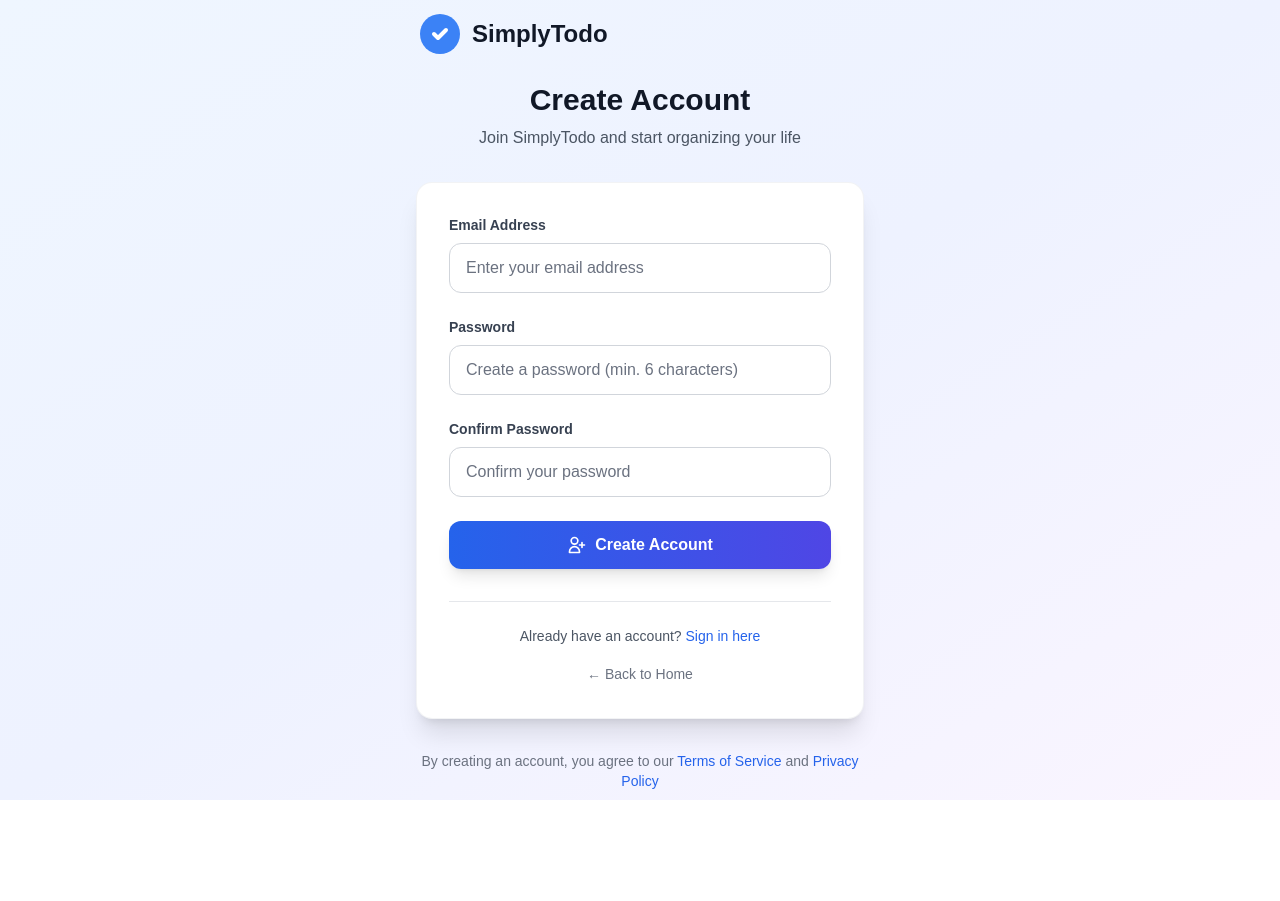
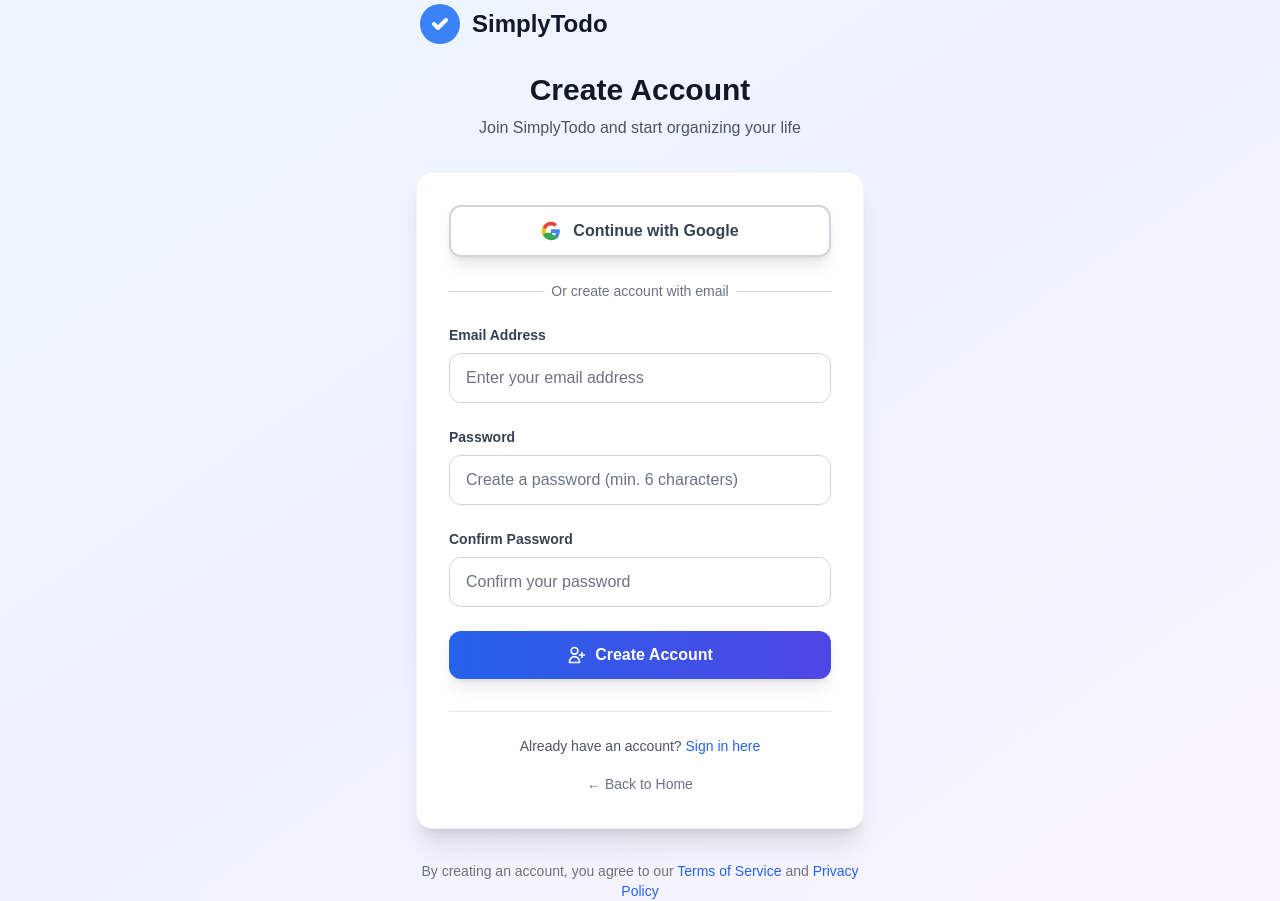
Before and after one commit to koozilla/todo-list, a Next.js app: page /auth/register in a window 1280 px wide. Before the commit the page ends 800 px from the top, so only its background shows below. Built offline with nearby package versions, Linux system fonts and the light colour scheme; no server answers.

Commit message:
feat: Add Google OAuth login functionality to login and register pages

```diff
--- a/src/app/auth/login/page.tsx
+++ b/src/app/auth/login/page.tsx
@@ -12,6 +12,7 @@
     password: ''
   })
   const [loading, setLoading] = useState(false)
+  const [googleLoading, setGoogleLoading] = useState(false)
   const [message, setMessage] = useState<{ type: 'success' | 'error'; text: string } | null>(null)
   const router = useRouter()
 
@@ -19,6 +20,35 @@
     const { name, value } = e.target
     setFormData(prev => ({ ...prev, [name]: value }))
     if (message) setMessage(null)
+  }
+
+  const handleGoogleSignIn = async () => {
+    setGoogleLoading(true)
+    setMessage(null)
+
+    try {
+      const result = await AuthService.signInWithGoogle()
+
+      if (result.success) {
+        setMessage({
+          type: 'success',
+          text: 'Redirecting to Google... 🔐'
+        })
+        // The redirect will happen automatically via Supabase
+      } else {
+        setMessage({
+          type: 'error',
+          text: result.error || 'Google sign-in failed'
+        })
+      }
+    } catch {
+      setMessage({
+        type: 'error',
+        text: 'An unexpected error occurred. Please try again.'
+      })
+    } finally {
+      setGoogleLoading(false)
+    }
   }
 
   const handleSubmit = async (e: React.FormEvent) => {
@@ -72,6 +102,46 @@
 
         {/* Login Form */}
         <div className="bg-white dark:bg-gray-800 rounded-2xl shadow-xl border border-gray-200/50 dark:border-gray-700/50 p-8">
+          {/* Google Sign-In Button */}
+          <button
+            type="button"
+            onClick={handleGoogleSignIn}
+            disabled={googleLoading}
+            className="w-full inline-flex items-center justify-center px-6 py-3 text-base font-semibold text-gray-700 dark:text-gray-200 bg-white dark:bg-gray-700 border-2 border-gray-300 dark:border-gray-600 hover:border-gray-400 dark:hover:border-gray-500 disabled:border-gray-200 dark:disabled:border-gray-700 rounded-xl shadow-lg hover:shadow-xl transition-all duration-200 transform hover:scale-105 focus:outline-none focus:ring-4 focus:ring-gray-300 dark:focus:ring-gray-600 disabled:cursor-not-allowed disabled:transform-none mb-6"
+          >
+            {googleLoading ? (
+              <>
+                <svg className="animate-spin -ml-1 mr-3 h-5 w-5 text-gray-700 dark:text-gray-200" xmlns="http://www.w3.org/2000/svg" fill="none" viewBox="0 0 24 24">
+                  <circle className="opacity-25" cx="12" cy="12" r="10" stroke="currentColor" strokeWidth="4"></circle>
+                  <path className="opacity-75" fill="currentColor" d="M4 12a8 8 0 018-8V0C5.373 0 0 5.373 0 12h4zm2 5.291A7.962 7.962 0 014 12H0c0 3.042 1.135 5.824 3 7.938l3-2.647z"></path>
+                </svg>
+                Connecting to Google...
+              </>
+            ) : (
+              <>
+                <svg className="w-5 h-5 mr-3" viewBox="0 0 24 24">
+                  <path fill="#4285F4" d="M22.56 12.25c0-.78-.07-1.53-.2-2.25H12v4.26h5.92c-.26 1.37-1.04 2.53-2.21 3.31v2.77h3.57c2.08-1.92 3.28-4.74 3.28-8.09z"/>
+                  <path fill="#34A853" d="M12 23c2.97 0 5.46-.98 7.28-2.66l-3.57-2.77c-.98.66-2.23 1.06-3.71 1.06-2.86 0-5.29-1.93-6.16-4.53H2.18v2.84C3.99 20.53 7.7 23 12 23z"/>
+                  <path fill="#FBBC05" d="M5.84 14.09c-.22-.66-.35-1.36-.35-2.09s.13-1.43.35-2.09V7.07H2.18C1.43 8.55 1 10.22 1 12s.43 3.45 1.18 4.93l2.85-2.22.81-.62z"/>
+                  <path fill="#EA4335" d="M12 5.38c1.62 0 3.06.56 4.21 1.64l3.15-3.15C17.45 2.09 14.97 1 12 1 7.7 1 3.99 3.47 2.18 7.07l3.66 2.84c.87-2.6 3.3-4.53 6.16-4.53z"/>
+                </svg>
+                Continue with Google
+              </>
+            )}
+          </button>
+
+          {/* Divider */}
+          <div className="relative mb-6">
+            <div className="absolute inset-0 flex items-center">
+              <div className="w-full border-t border-gray-300 dark:border-gray-600" />
+            </div>
+            <div className="relative flex justify-center text-sm">
+              <span className="px-2 bg-white dark:bg-gray-800 text-gray-500 dark:text-gray-400">
+                Or continue with email
+              </span>
+            </div>
+          </div>
+
           <form onSubmit={handleSubmit} className="space-y-6">
             <div>
               <label htmlFor="email" className="block text-sm font-semibold text-gray-700 dark:text-gray-300 mb-2">
--- a/src/app/auth/register/page.tsx
+++ b/src/app/auth/register/page.tsx
@@ -12,12 +12,42 @@
     confirmPassword: ''
   })
   const [loading, setLoading] = useState(false)
+  const [googleLoading, setGoogleLoading] = useState(false)
   const [message, setMessage] = useState<{ type: 'success' | 'error'; text: string } | null>(null)
 
   const handleChange = (e: React.ChangeEvent<HTMLInputElement>) => {
     const { name, value } = e.target
     setFormData(prev => ({ ...prev, [name]: value }))
     if (message) setMessage(null)
+  }
+
+  const handleGoogleSignIn = async () => {
+    setGoogleLoading(true)
+    setMessage(null)
+
+    try {
+      const result = await AuthService.signInWithGoogle()
+
+      if (result.success) {
+        setMessage({
+          type: 'success',
+          text: 'Redirecting to Google... 🔐'
+        })
+        // The redirect will happen automatically via Supabase
+      } else {
+        setMessage({
+          type: 'error',
+          text: result.error || 'Google sign-in failed'
+        })
+      }
+    } catch {
+      setMessage({
+        type: 'error',
+        text: 'An unexpected error occurred. Please try again.'
+      })
+    } finally {
+      setGoogleLoading(false)
+    }
   }
 
   const handleSubmit = async (e: React.FormEvent) => {
@@ -67,6 +97,46 @@
 
         {/* Registration Form */}
         <div className="bg-white dark:bg-gray-800 rounded-2xl shadow-xl border border-gray-200/50 dark:border-gray-700/50 p-8">
+          {/* Google Sign-In Button */}
+          <button
+            type="button"
+            onClick={handleGoogleSignIn}
+            disabled={googleLoading}
+            className="w-full inline-flex items-center justify-center px-6 py-3 text-base font-semibold text-gray-700 dark:text-gray-200 bg-white dark:bg-gray-700 border-2 border-gray-300 dark:border-gray-600 hover:border-gray-400 dark:hover:border-gray-500 disabled:border-gray-200 dark:disabled:border-gray-700 rounded-xl shadow-lg hover:shadow-xl transition-all duration-200 transform hover:scale-105 focus:outline-none focus:ring-4 focus:ring-gray-300 dark:focus:ring-gray-600 disabled:cursor-not-allowed disabled:transform-none mb-6"
+          >
+            {googleLoading ? (
+              <>
+                <svg className="animate-spin -ml-1 mr-3 h-5 w-5 text-gray-700 dark:text-gray-200" xmlns="http://www.w3.org/2000/svg" fill="none" viewBox="0 0 24 24">
+                  <circle className="opacity-25" cx="12" cy="12" r="10" stroke="currentColor" strokeWidth="4"></circle>
+                  <path className="opacity-75" fill="currentColor" d="M4 12a8 8 0 018-8V0C5.373 0 0 5.373 0 12h4zm2 5.291A7.962 7.962 0 014 12H0c0 3.042 1.135 5.824 3 7.938l3-2.647z"></path>
+                </svg>
+                Connecting to Google...
+              </>
+            ) : (
+              <>
+                <svg className="w-5 h-5 mr-3" viewBox="0 0 24 24">
+                  <path fill="#4285F4" d="M22.56 12.25c0-.78-.07-1.53-.2-2.25H12v4.26h5.92c-.26 1.37-1.04 2.53-2.21 3.31v2.77h3.57c2.08-1.92 3.28-4.74 3.28-8.09z"/>
+                  <path fill="#34A853" d="M12 23c2.97 0 5.46-.98 7.28-2.66l3.57-2.77c-.98.66-2.23 1.06-3.71 1.06-2.86 0-5.29-1.93-6.16-4.53H2.18v2.84C3.99 20.53 7.7 23 12 23z"/>
+                  <path fill="#FBBC05" d="M5.84 14.09c-.22-.66-.35-1.36-.35-2.09s.13-1.43.35-2.09V7.07H2.18C1.43 8.55 1 10.22 1 12s.43 3.45 1.18 4.93l2.85-2.22.81-.62z"/>
+                  <path fill="#EA4335" d="M12 5.38c1.62 0 3.06.56 4.21 1.64l3.15-3.15C17.45 2.09 14.97 1 12 1 7.7 1 3.99 3.47 2.18 7.07l3.66 2.84c.87-2.6 3.3-4.53 6.16-4.53z"/>
+                </svg>
+                Continue with Google
+              </>
+            )}
+          </button>
+
+          {/* Divider */}
+          <div className="relative mb-6">
+            <div className="absolute inset-0 flex items-center">
+              <div className="w-full border-t border-gray-300 dark:border-gray-600" />
+            </div>
+            <div className="relative flex justify-center text-sm">
+              <span className="px-2 bg-white dark:bg-gray-800 text-gray-500 dark:text-gray-400">
+                Or create account with email
+              </span>
+            </div>
+          </div>
+
           <form onSubmit={handleSubmit} className="space-y-6">
             <div>
               <label htmlFor="email" className="block text-sm font-semibold text-gray-700 dark:text-gray-300 mb-2">
--- a/src/lib/auth.ts
+++ b/src/lib/auth.ts
@@ -19,6 +19,40 @@
 }
 
 export class AuthService {
+  // Google OAuth login
+  static async signInWithGoogle(): Promise<AuthResponse> {
+    try {
+      const { error } = await supabase.auth.signInWithOAuth({
+        provider: 'google',
+        options: {
+          redirectTo: `${window.location.origin}/auth/callback`,
+          queryParams: {
+            access_type: 'offline',
+            prompt: 'consent',
+          },
+        }
+      })
+
+      if (error) {
+        return {
+          success: false,
+          error: error.message
+        }
+      }
+
+      // For OAuth, we don't get the user immediately
+      // The user will be redirected to the callback URL
+      return {
+        success: true
+      }
+    } catch (err) {
+      return {
+        success: false,
+        error: err instanceof Error ? err.message : 'An unexpected error occurred'
+      }
+    }
+  }
+
   // Register new user with email and password
   static async register(credentials: RegisterCredentials): Promise<AuthResponse> {
     try {
```
